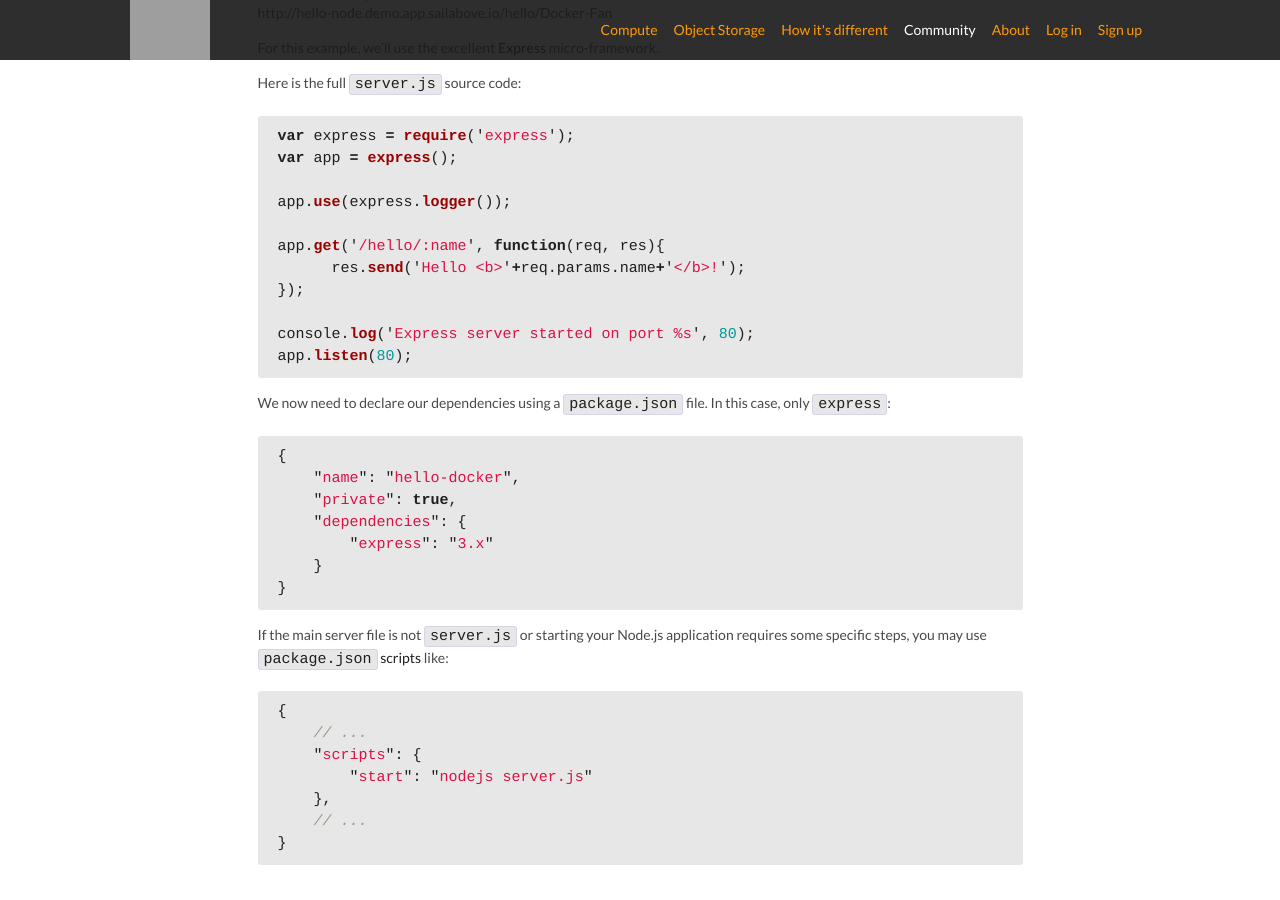
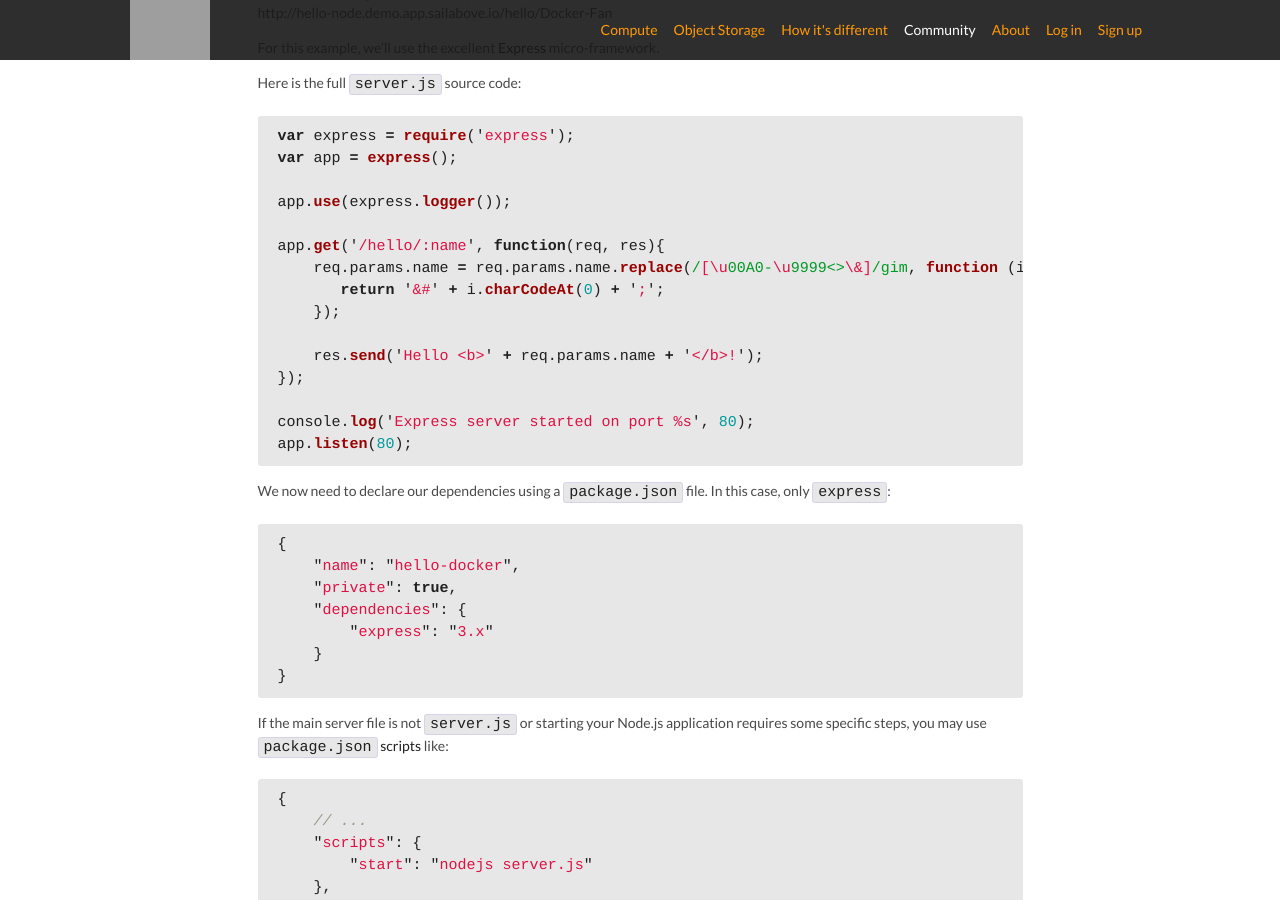
Before and after one commit to ovhlabs/knowledge-base, a Jekyll site: the page built from en/_posts/2014-09-29-hello-node.markdown, in a window 1280 px wide and 900 px high, scrolled down 591 px. Built offline with Jekyll 4.4.1, drawn with Linux system fonts in a browser that asks for light colours; some web fonts are replaced; Markdown is read by kramdown in place of the engine named in the settings; comment, search, counter and statistics services are not loaded; grey boxes are pictures that could not be loaded.

Commit message:
SailAbove Ruby & Node Hello world: escape html
Signed-off-by: Vincent Giersch <vincent.giersch@ovh.net>

````diff
--- a/en/_posts/2014-09-29-hello-node.markdown
+++ b/en/_posts/2014-09-29-hello-node.markdown
@@ -31,7 +31,11 @@ var app = express();
 app.use(express.logger());
 
 app.get('/hello/:name', function(req, res){
-      res.send('Hello <b>'+req.params.name+'</b>!');
+    req.params.name = req.params.name.replace(/[\u00A0-\u9999<>\&]/gim, function (i) {
+       return '&#' + i.charCodeAt(0) + ';';
+    });
+
+    res.send('Hello <b>' + req.params.name + '</b>!');
 });
 
 console.log('Express server started on port %s', 80);
--- a/en/_posts/2014-09-29-hello-ruby.markdown
+++ b/en/_posts/2014-09-29-hello-ruby.markdown
@@ -26,11 +26,13 @@ Here is the full ``server.rb`` source code:
 
 ```ruby
 require 'sinatra'
+require 'cgi'
 
 set :port, 80
 set :bind, '0.0.0.0'
 
 get '/hello/:name' do |name|
+    name = CGI::escapeHTML(name)
     "Hello <b>#{name}</b>!"
 end
 ```
````
